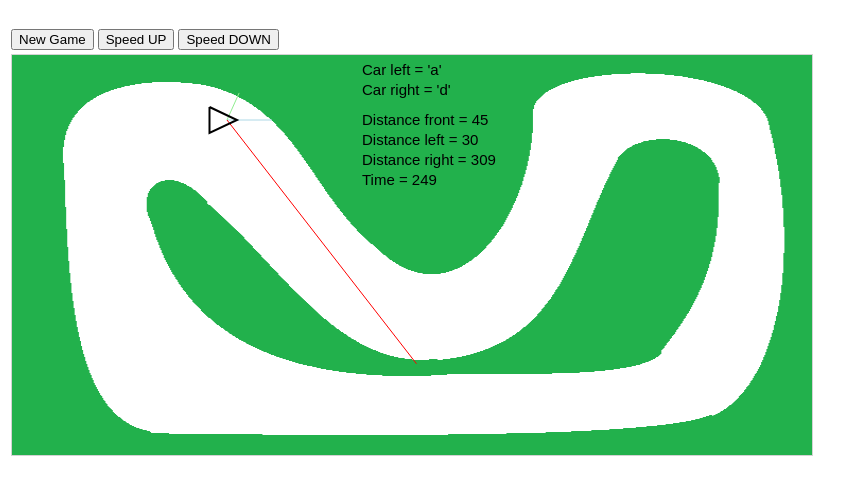
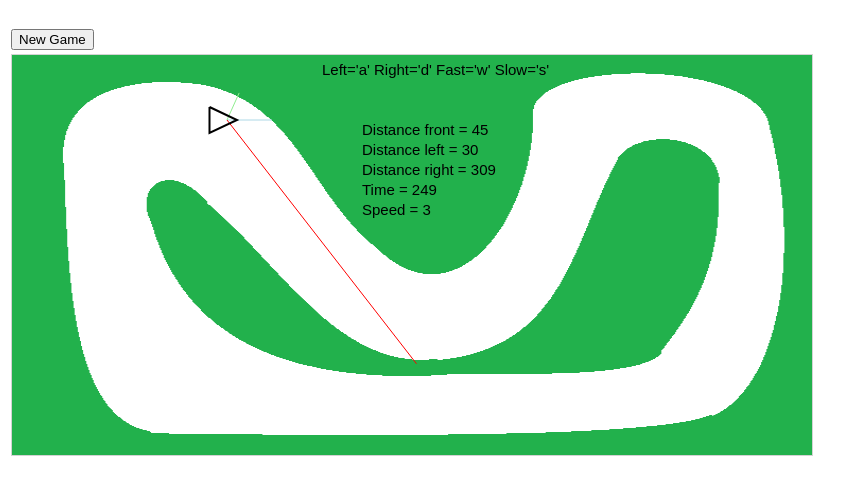
Before and after one commit to jakupwhansen/RacingCarWebApplicationGeneticAlgorithm, a plain HTML site: page RacingCarWebApplication/index.html in a window 1280 px wide. Shown: the whole page, without its empty margins (0-865 px from the left). Drawn offline with Linux system fonts and the light colour scheme.

Commit message:
speed nu på GUI også.

```diff
--- a/RacingCarWebApplication/index.html
+++ b/RacingCarWebApplication/index.html
@@ -9,8 +9,6 @@
         <tr>
             <td style="vertical-align:middle;">
                 <button type="button" onclick="newGame()">New Game</button>
-                <button type="button" onclick="SpeedUp()">Speed UP</button>
-                <button type="button" onclick="SpeedDown()">Speed DOWN</button>
             </td>
         </tr>
         <tr>
@@ -46,8 +44,7 @@
 
         function hentBilledeAfBanen() {
             Bane.src = 'bane.png';
-            Bane.onload = function ()
-            {
+            Bane.onload = function () {
                 myTimer = setInterval(Timer, 20);
                 drawEveryThing();
             }
@@ -70,7 +67,7 @@
             speed += defaultSpeedIncriment;
         }
         function SpeedDown() {
-            speed -= defaultSpeedIncriment ;
+            speed -= defaultSpeedIncriment;
         }
         function doKeyDown(e) {
             if (e.keyCode == 87) //W = forward
@@ -278,16 +275,19 @@
             ctx.strokeStyle = "black";
             ctx.font = "15px Arial";
             var xpos = 350;
-            ctx.fillText("Car left = 'a'", xpos, 20);
-            ctx.fillText("Car right = 'd'", xpos, 40);
+            var ypos = 60;
+            ctx.fillText("Left='a' Right='d' Fast='w' Slow='s'", xpos - 40, 20);
+            ctx.fillText("", xpos, 40);
+
             var distantFront = dist(distFarward.x, distFarward.y, justInFront.x, justInFront.y);
             var distantLeft = dist(distLeft.x, distLeft.y, justInFront.x, justInFront.y);
             var distantRight = dist(distRight.x, distRight.y, justInFront.x, justInFront.y);
 
-            ctx.fillText("Distance front = " + Math.ceil(distantFront), xpos, 70);
-            ctx.fillText("Distance left = " + Math.ceil(distantLeft), xpos, 90);
-            ctx.fillText("Distance right = " + Math.ceil(distantRight), xpos, 110);
-            ctx.fillText("Time = " + timeCount, xpos, 130);
+            ctx.fillText("Distance front = " + Math.ceil(distantFront), xpos, ypos + 20);
+            ctx.fillText("Distance left = " + Math.ceil(distantLeft), xpos, ypos + 40);
+            ctx.fillText("Distance right = " + Math.ceil(distantRight), xpos, ypos + 60);
+            ctx.fillText("Time = " + timeCount, xpos, ypos + 80);
+            ctx.fillText("Speed = " + Math.round(speed * 10), xpos, ypos + 100);
 
             //Collision control - Collision control - Collision control - Collision control
             //Collision control - Collision control - Collision control - Collision control
```
